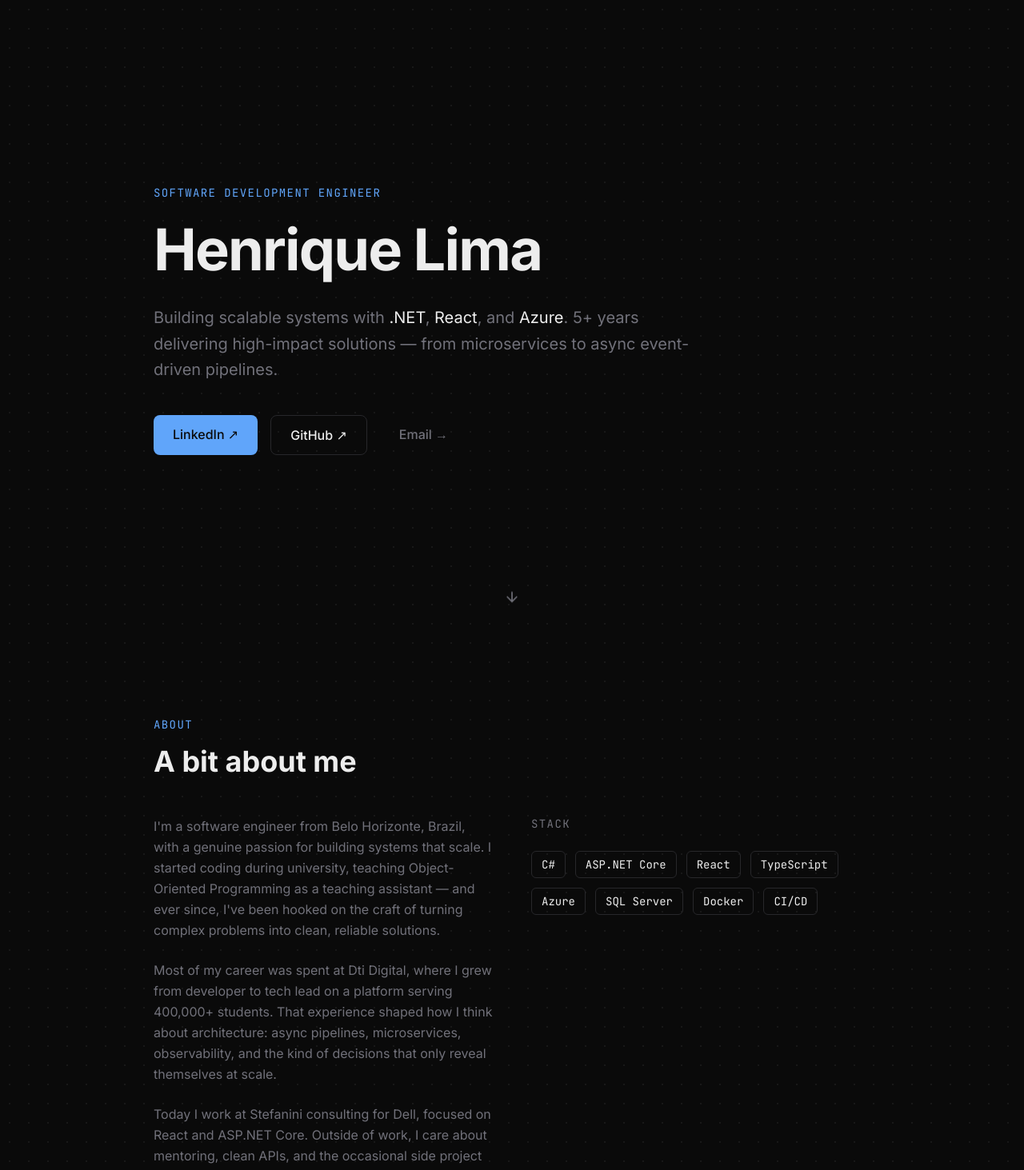
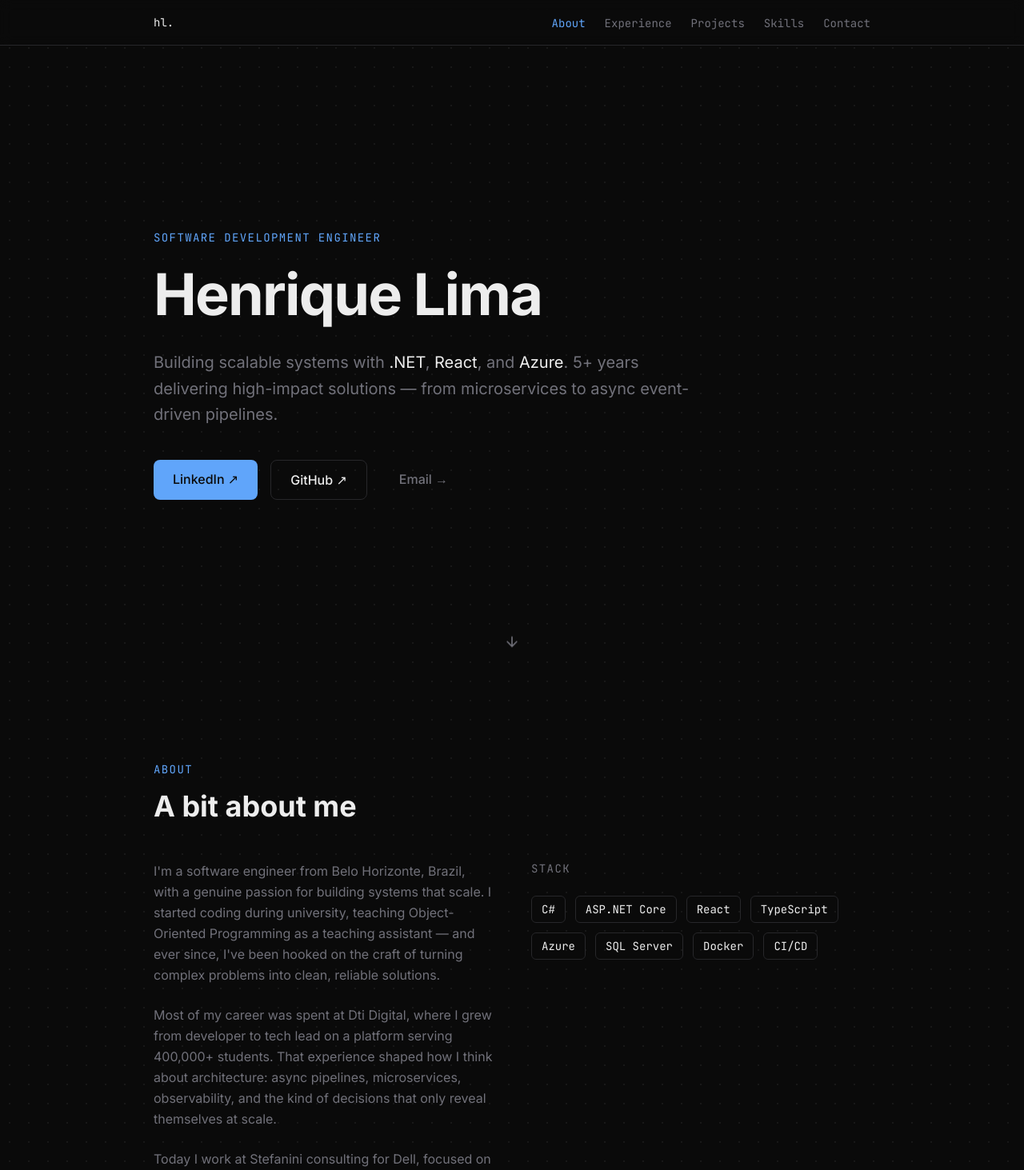
Before and after one commit to Henrique0896/portfolio, a Next.js app: page / in a window 1280 px wide. Shown: the top 1463 px of the page at 80% size. Built offline with nearby package versions, Linux system fonts and the light colour scheme.

Commit message:
Add FadeIn component and integrate into About, Contact, Experience, Projects, and Skills sections; implement Navbar for navigation

```diff
--- a/src/app/_components/About.tsx
+++ b/src/app/_components/About.tsx
@@ -1,3 +1,5 @@
+import FadeIn from "./FadeIn";
+
 const stack = [
   "C#",
   "ASP.NET Core",
@@ -15,6 +17,7 @@
       id="about"
       className="min-h-screen flex flex-col justify-center px-6 md:px-16 max-w-5xl mx-auto py-24"
     >
+      <FadeIn>
         <p className="font-mono text-sm text-[var(--color-accent)] mb-4 tracking-widest uppercase">
           About
         </p>
@@ -22,9 +25,10 @@
         <h2 className="text-3xl md:text-4xl font-bold text-[var(--color-foreground)] mb-12">
           A bit about me
         </h2>
+      </FadeIn>
 
       <div className="grid md:grid-cols-2 gap-12 mb-16">
-        <div className="flex flex-col gap-6 text-[var(--color-muted)] leading-relaxed">
+        <FadeIn delay={100} className="flex flex-col gap-6 text-[var(--color-muted)] leading-relaxed">
           <p>
             I&apos;m a software engineer from Belo Horizonte, Brazil, with a
             genuine passion for building systems that scale. I started coding
@@ -45,9 +49,9 @@
             clean APIs, and the occasional side project that teaches me
             something new.
           </p>
-        </div>
+        </FadeIn>
 
-        <div className="flex flex-col gap-6">
+        <FadeIn delay={200} className="flex flex-col gap-6">
           <p className="font-mono text-sm text-[var(--color-muted)] uppercase tracking-widest">
             Stack
           </p>
@@ -61,7 +65,7 @@
               </span>
             ))}
           </div>
-        </div>
+        </FadeIn>
       </div>
     </section>
   );
--- a/src/app/_components/Contact.tsx
+++ b/src/app/_components/Contact.tsx
@@ -1,3 +1,5 @@
+import FadeIn from "./FadeIn";
+
 const links = [
   {
     label: "Email",
@@ -22,6 +24,7 @@
       id="contact"
       className="flex flex-col justify-center px-6 md:px-16 max-w-5xl mx-auto py-24"
     >
+      <FadeIn>
         <p className="font-mono text-sm text-[var(--color-accent)] mb-4 tracking-widest uppercase">
           Contact
         </p>
@@ -35,11 +38,12 @@
           good chat about software. Feel free to reach out through any of the
           channels below.
         </p>
+      </FadeIn>
 
       <div className="flex flex-col gap-4">
-        {links.map((link) => (
+        {links.map((link, index) => (
+          <FadeIn key={link.label} delay={index * 80}>
           <a
-            key={link.label}
             href={link.href}
             target={link.href.startsWith("mailto") ? undefined : "_blank"}
             rel={link.href.startsWith("mailto") ? undefined : "noopener noreferrer"}
@@ -57,6 +61,7 @@
               ↗
             </span>
           </a>
+          </FadeIn>
         ))}
       </div>
 
--- a/src/app/_components/Experience.tsx
+++ b/src/app/_components/Experience.tsx
@@ -1,3 +1,5 @@
+import FadeIn from "./FadeIn";
+
 const experiences = [
   {
     company: "Stefanini Brasil",
@@ -72,6 +74,7 @@
       id="experience"
       className="min-h-screen flex flex-col justify-center px-6 md:px-16 max-w-5xl mx-auto py-24"
     >
+      <FadeIn>
         <p className="font-mono text-sm text-[var(--color-accent)] mb-4 tracking-widest uppercase">
           Experience
         </p>
@@ -79,11 +82,12 @@
         <h2 className="text-3xl md:text-4xl font-bold text-[var(--color-foreground)] mb-12">
           Where I&apos;ve worked
         </h2>
+      </FadeIn>
 
       <div className="flex flex-col gap-4">
-        {experiences.map((exp) => (
+        {experiences.map((exp, index) => (
+          <FadeIn key={exp.company + exp.period} delay={index * 60}>
           <div
-            key={exp.company + exp.period}
             className="border border-[var(--color-border)] rounded-xl p-6 hover:border-[var(--color-accent)]/40 transition-colors"
           >
             <div className="flex flex-col sm:flex-row sm:items-start sm:justify-between gap-1 mb-4">
@@ -120,6 +124,7 @@
               ))}
             </ul>
           </div>
+          </FadeIn>
         ))}
       </div>
     </section>
--- /dev/null
+++ b/src/app/_components/FadeIn.tsx
@@ -0,0 +1,46 @@
+"use client";
+
+import { useEffect, useRef, useState } from "react";
+
+interface FadeInProps {
+  children: React.ReactNode;
+  delay?: number;
+  className?: string;
+}
+
+export default function FadeIn({ children, delay = 0, className = "" }: FadeInProps) {
+  const ref = useRef<HTMLDivElement>(null);
+  const [visible, setVisible] = useState(false);
+
+  useEffect(() => {
+    const el = ref.current;
+    if (!el) return;
+
+    const observer = new IntersectionObserver(
+      ([entry]) => {
+        if (entry.isIntersecting) {
+          setVisible(true);
+          observer.disconnect();
+        }
+      },
+      { threshold: 0.1 }
+    );
+
+    observer.observe(el);
+    return () => observer.disconnect();
+  }, []);
+
+  return (
+    <div
+      ref={ref}
+      className={className}
+      style={{
+        opacity: visible ? 1 : 0,
+        transform: visible ? "translateY(0)" : "translateY(24px)",
+        transition: `opacity 0.6s ease ${delay}ms, transform 0.6s ease ${delay}ms`,
+      }}
+    >
+      {children}
+    </div>
+  );
+}
--- /dev/null
+++ b/src/app/_components/Navbar.tsx
@@ -0,0 +1,108 @@
+"use client";
+
+import { useEffect, useState } from "react";
+
+const links = [
+  { label: "About", href: "#about" },
+  { label: "Experience", href: "#experience" },
+  { label: "Projects", href: "#projects" },
+  { label: "Skills", href: "#skills" },
+  { label: "Contact", href: "#contact" },
+];
+
+const sectionIds = links.map((l) => l.href.replace("#", ""));
+
+export default function Navbar() {
+  const [active, setActive] = useState("");
+  const [menuOpen, setMenuOpen] = useState(false);
+
+  useEffect(() => {
+    const observers: IntersectionObserver[] = [];
+
+    sectionIds.forEach((id) => {
+      const el = document.getElementById(id);
+      if (!el) return;
+
+      const observer = new IntersectionObserver(
+        ([entry]) => {
+          if (entry.isIntersecting) setActive(id);
+        },
+        { rootMargin: "-40% 0px -55% 0px" }
+      );
+
+      observer.observe(el);
+      observers.push(observer);
+    });
+
+    return () => observers.forEach((o) => o.disconnect());
+  }, []);
+
+  return (
+    <header className="fixed top-0 left-0 right-0 z-50 border-b border-[var(--color-border)] bg-[var(--color-background)]/80 backdrop-blur-sm">
+      <nav className="max-w-5xl mx-auto px-6 md:px-16 h-14 flex items-center justify-between">
+        <a
+          href="#hero"
+          className="font-mono text-sm text-[var(--color-foreground)] hover:text-[var(--color-accent)] transition-colors"
+        >
+          hl.
+        </a>
+
+        {/* Desktop */}
+        <ul className="hidden md:flex items-center gap-6">
+          {links.map((link) => (
+            <li key={link.href}>
+              <a
+                href={link.href}
+                className={`font-mono text-sm transition-colors ${
+                  active === link.href.replace("#", "")
+                    ? "text-[var(--color-accent)]"
+                    : "text-[var(--color-muted)] hover:text-[var(--color-foreground)]"
+                }`}
+              >
+                {link.label}
+              </a>
+            </li>
+          ))}
+        </ul>
+
+        {/* Mobile toggle */}
+        <button
+          className="md:hidden text-[var(--color-muted)] hover:text-[var(--color-foreground)] transition-colors"
+          onClick={() => setMenuOpen((v) => !v)}
+          aria-label="Toggle menu"
+        >
+          {menuOpen ? (
+            <svg width="20" height="20" viewBox="0 0 24 24" fill="none" stroke="currentColor" strokeWidth="2" strokeLinecap="round" strokeLinejoin="round">
+              <path d="M18 6L6 18M6 6l12 12" />
+            </svg>
+          ) : (
+            <svg width="20" height="20" viewBox="0 0 24 24" fill="none" stroke="currentColor" strokeWidth="2" strokeLinecap="round" strokeLinejoin="round">
+              <path d="M3 12h18M3 6h18M3 18h18" />
+            </svg>
+          )}
+        </button>
+      </nav>
+
+      {/* Mobile menu */}
+      {menuOpen && (
+        <ul className="md:hidden flex flex-col border-t border-[var(--color-border)] bg-[var(--color-background)]">
+          {links.map((link) => (
+            <li key={link.href}>
+              <a
+                href={link.href}
+                onClick={() => setMenuOpen(false)}
+                className={`block px-6 py-4 font-mono text-sm border-b border-[var(--color-border)] transition-colors ${
+                  active === link.href.replace("#", "")
+                    ? "text-[var(--color-accent)]"
+                    : "text-[var(--color-muted)]"
+                }`}
+              >
+                {link.label}
+              </a>
+            </li>
+          ))}
+        </ul>
+      )}
+    </header>
+  );
+}
--- a/src/app/_components/Projects.tsx
+++ b/src/app/_components/Projects.tsx
@@ -1,3 +1,5 @@
+import FadeIn from "./FadeIn";
+
 const projects = [
   {
     title: "Async Multi-Branch Provisioning Pipeline",
@@ -25,6 +27,7 @@
       id="projects"
       className="min-h-screen flex flex-col justify-center px-6 md:px-16 max-w-5xl mx-auto py-24"
     >
+      <FadeIn>
         <p className="font-mono text-sm text-[var(--color-accent)] mb-4 tracking-widest uppercase">
           Projects
         </p>
@@ -32,12 +35,13 @@
         <h2 className="text-3xl md:text-4xl font-bold text-[var(--color-foreground)] mb-12">
           Things I&apos;ve built
         </h2>
+      </FadeIn>
 
       <div className="grid md:grid-cols-2 gap-6">
-        {projects.map((project) => (
+        {projects.map((project, index) => (
+          <FadeIn key={project.title} delay={index * 100}>
           <div
-            key={project.title}
-            className="border border-[var(--color-border)] rounded-xl p-6 flex flex-col gap-4 hover:border-[var(--color-accent)]/40 transition-colors"
+            className="border border-[var(--color-border)] rounded-xl p-6 flex flex-col gap-4 hover:border-[var(--color-accent)]/40 transition-colors h-full"
           >
             <div>
               <p className="font-mono text-xs text-[var(--color-muted)] uppercase tracking-widest mb-2">
@@ -69,6 +73,7 @@
               ))}
             </div>
           </div>
+          </FadeIn>
         ))}
       </div>
     </section>
--- a/src/app/_components/Skills.tsx
+++ b/src/app/_components/Skills.tsx
@@ -1,3 +1,5 @@
+import FadeIn from "./FadeIn";
+
 const categories = [
   {
     label: "Backend",
@@ -27,6 +29,7 @@
       id="skills"
       className="min-h-screen flex flex-col justify-center px-6 md:px-16 max-w-5xl mx-auto py-24"
     >
+      <FadeIn>
         <p className="font-mono text-sm text-[var(--color-accent)] mb-4 tracking-widest uppercase">
           Skills
         </p>
@@ -34,10 +37,12 @@
         <h2 className="text-3xl md:text-4xl font-bold text-[var(--color-foreground)] mb-12">
           What I work with
         </h2>
+      </FadeIn>
 
       <div className="flex flex-col gap-8">
-        {categories.map((cat) => (
-          <div key={cat.label} className="flex flex-col sm:flex-row gap-4">
+        {categories.map((cat, index) => (
+          <FadeIn key={cat.label} delay={index * 80}>
+          <div className="flex flex-col sm:flex-row gap-4">
             <p className="font-mono text-xs text-[var(--color-muted)] uppercase tracking-widest w-28 shrink-0 pt-1.5">
               {cat.label}
             </p>
@@ -52,6 +57,7 @@
               ))}
             </div>
           </div>
+          </FadeIn>
         ))}
       </div>
     </section>
--- a/src/app/layout.tsx
+++ b/src/app/layout.tsx
@@ -1,6 +1,7 @@
 import type { Metadata } from "next";
 import { Inter, JetBrains_Mono } from "next/font/google";
 import "./globals.css";
+import Navbar from "./_components/Navbar";
 
 const inter = Inter({
   variable: "--font-inter",
@@ -50,7 +51,10 @@
 }>) {
   return (
     <html lang="en" className={`${inter.variable} ${jetbrainsMono.variable}`}>
-      <body suppressHydrationWarning>{children}</body>
+      <body suppressHydrationWarning>
+        <Navbar />
+        <div className="pt-14">{children}</div>
+      </body>
     </html>
   );
 }
```
Lines whose indentation alone changed are shown as unchanged.
